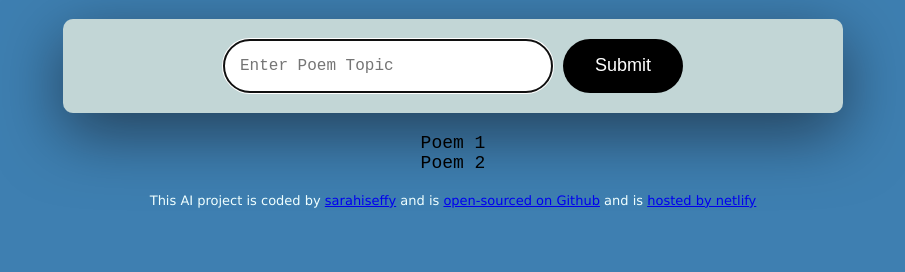
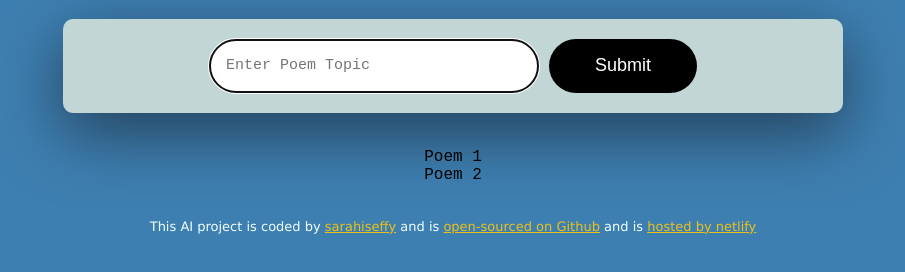
Before and after one commit to sarahiseffy/AI_Poem_Generator, a plain HTML site: page index.html in a window 1280 px wide. Shown: the part 62-334 px from the top of the page, without its empty margins (187-1092 px from the left). Drawn offline with Linux system fonts and the light colour scheme.

Commit message:
css revision

```diff
--- a/src/styles.css
+++ b/src/styles.css
@@ -24,7 +24,7 @@ form {
     padding: 16px;
     border: 1px solid rgba(0, 0, 0, 0.5);
     width: 40%;
-    font-size: 16px;
+    font-size: 15px;
     border-radius: 50px;
     line-height: 20px;
     color: gray;
@@ -37,16 +37,16 @@ form {
     background-color: black;
     color: white;
     border: none;
-    width: 120px;
+    width: 20%;
     font-size: 18px;
     border-radius: 50px;
     padding: 10px 10px;
 }
 
 .poem-1 {
-    padding: 20px;
+    padding: 35px;
     margin: auto 250px;
-    font-size: large;
+    font-size: medium;
     font-family: 'Courier New', Courier, monospace;
 }
 
@@ -55,3 +55,7 @@ footer {
     font-family: Verdana, Geneva, Tahoma, sans-serif;
     font-size: small;
 }
+
+a {
+    color: rgb(236, 193, 23);
+}
```
